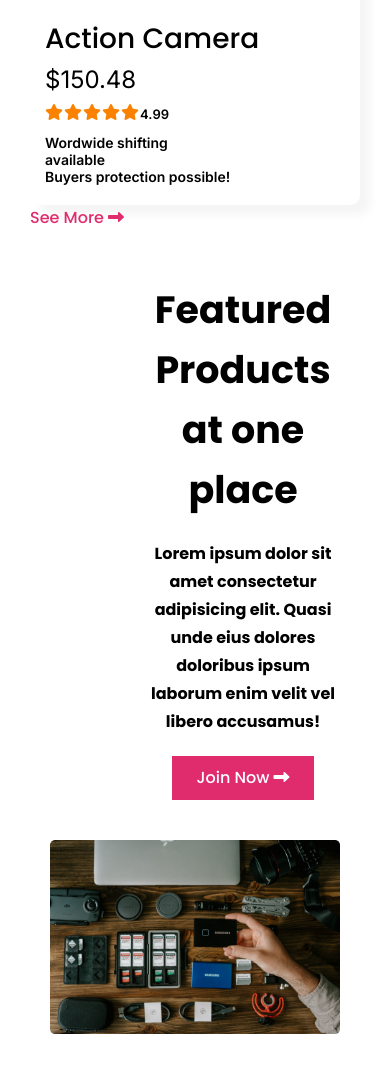
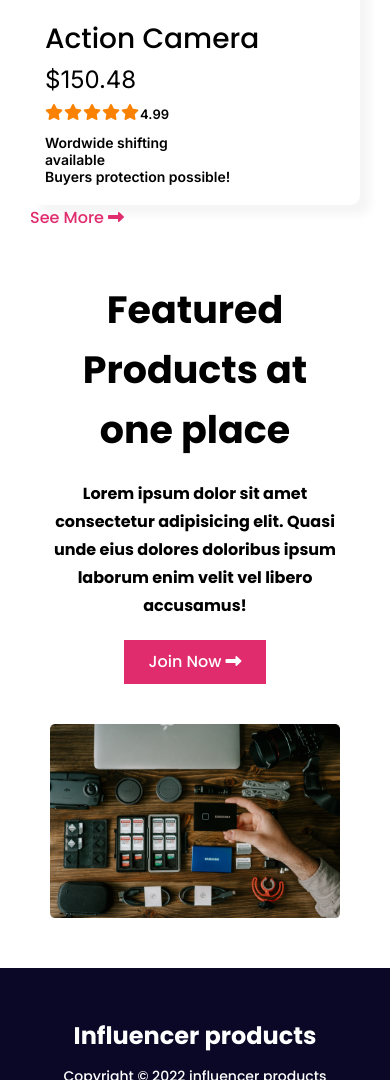
Before and after one commit to tjrimon/influencer-gear, a plain HTML site: page index.html in a window 390 px wide. Shown: the part 5243-6323 px from the top of the page. Drawn offline with Linux system fonts and the light colour scheme.

Commit message:
responsive

```diff
--- a/css/style.css
+++ b/css/style.css
@@ -353,4 +353,8 @@ body{
     width: 100%;
     margin-top: 0px;
 }
+.featured-info .featured-content {
+   margin:0px;
+}
+
    }
```
